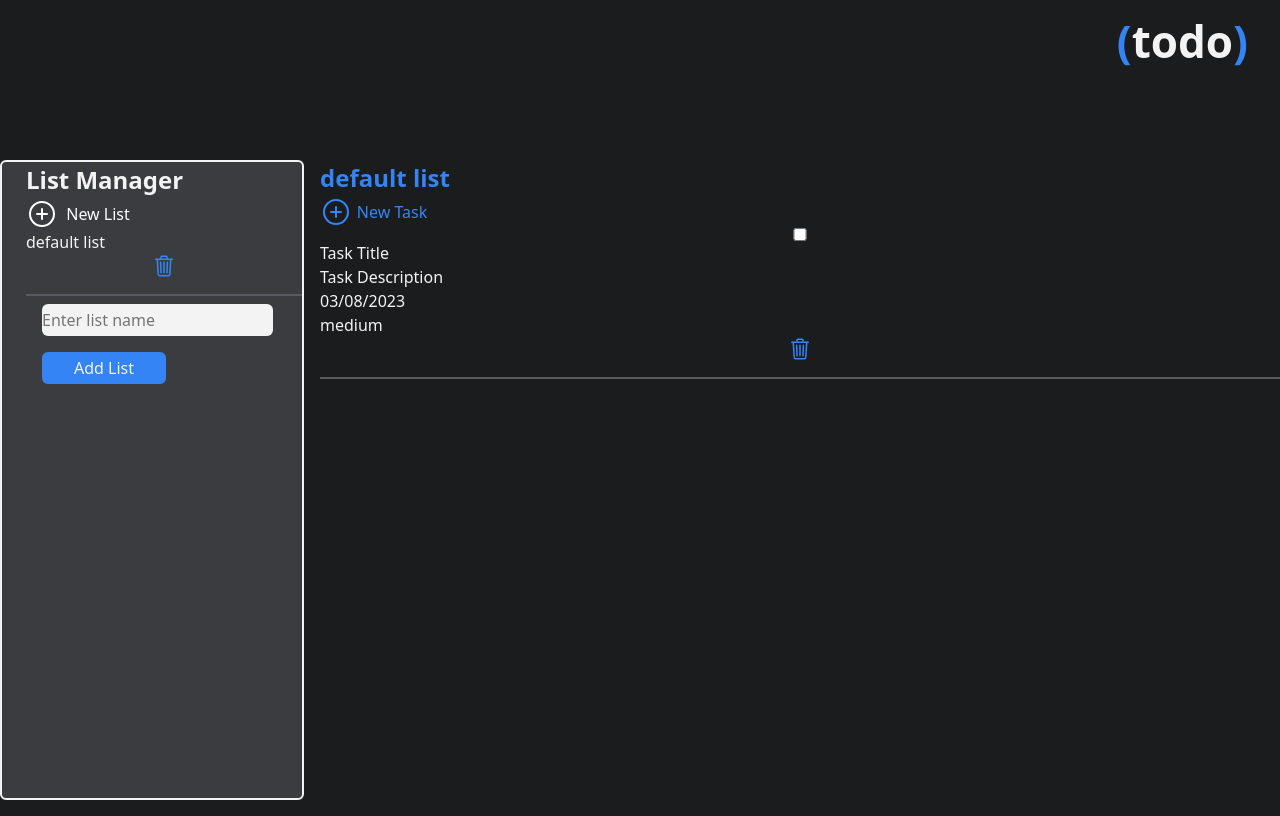
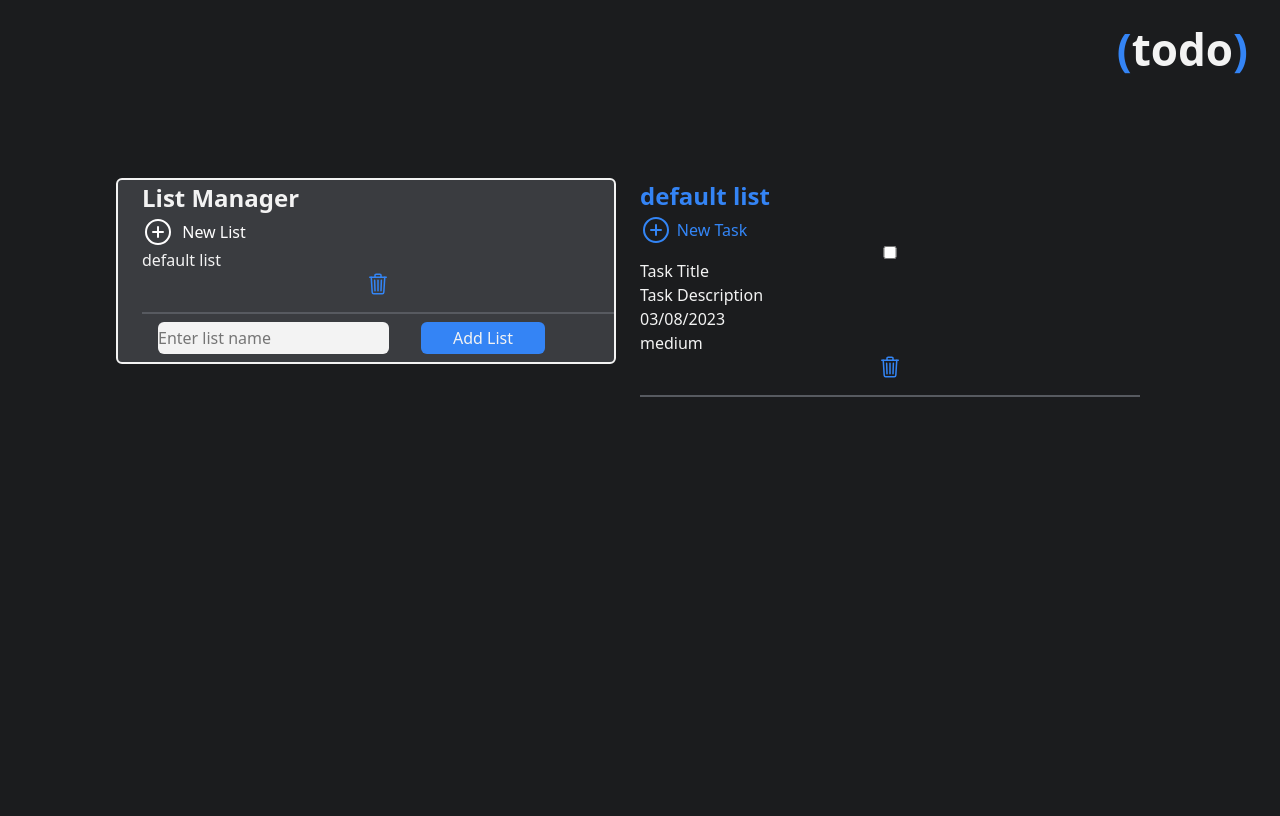
Before and after one commit to scottwright-dev/odin-project-todo-list, a website built with webpack: page dist/index.html in a window 1280 px wide. Built offline with nearby package versions, Linux system fonts and the light colour scheme.

Commit message:
style: layout adjustments
Opting for flexbox over gird in an attempt to simplify the layout. Currently playing around with sizing of the list manager and task manager elements.

```diff
--- a/src/style.css
+++ b/src/style.css
@@ -66,26 +66,32 @@ ul {
 /* LAYOUT */
 
 .container {
-  display: grid;
-  grid-template-columns: 0.5fr 1.5fr;
-  grid-template-rows: 0.4fr 1.6fr;
-  gap: 0px 0px;
-  grid-template-areas:
-    "header header"
-    "list-manager-container default-list-container";
-  min-height: 90vh;
   background: var(--background-color);
   color: var(--text-color);
   line-height: var(--line-height);
   font-family: var(--font-family);
+  max-width: 95%;
+  margin: 0 auto;
+}
+
+.main-content {
+  display: flex;
+  justify-content: center;
+  align-items: flex-start;
+  gap: 1.5rem;
+  margin-top: 6rem;
+}
+
+.list-manager-container {
+  flex: 1;
+  min-width: 100px;
+  max-width: 500px;
 }
 
 .default-list-container {
-  grid-area: default-list-container;
-}
-
-.list-manager-container {
-  grid-area: list-manager-container;
+  flex: 3;
+  min-width: 100px;
+  max-width: 500px;
 }
 
 .todo-dialog {
@@ -98,14 +104,12 @@ ul {
 /* HEADER */
 
 .header {
-  grid-area: header;
+  margin-top: 1rem;
 }
 
 .header-text {
-  font-size: clamp(1.4rem, 8vw, 2.75rem);
+  font-size: clamp(1.4rem, 12vw, 2.75rem);
   text-align: right;
-  padding-right: 2rem;
-  padding-top: 0.5rem;
 }
 
 .header-text::before,
@@ -243,7 +247,6 @@ input.list-item-checkbox:hover {
   border: 2px solid var(--text-color);
   border-radius: var(--border-radius);
   padding-left: var(--padding);
-  margin-right: 1rem;
 }
 
 .list-manager-title {
```
Also changed, not shown: dist/index.html.
